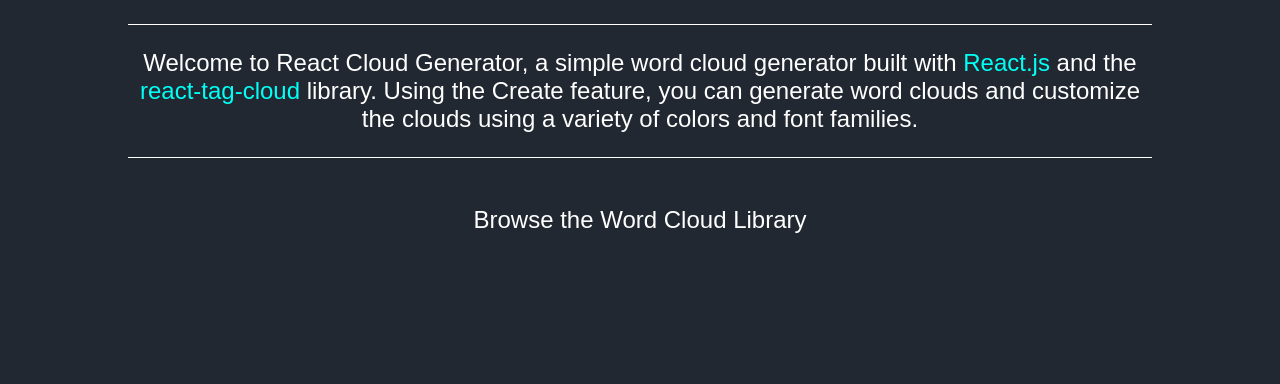
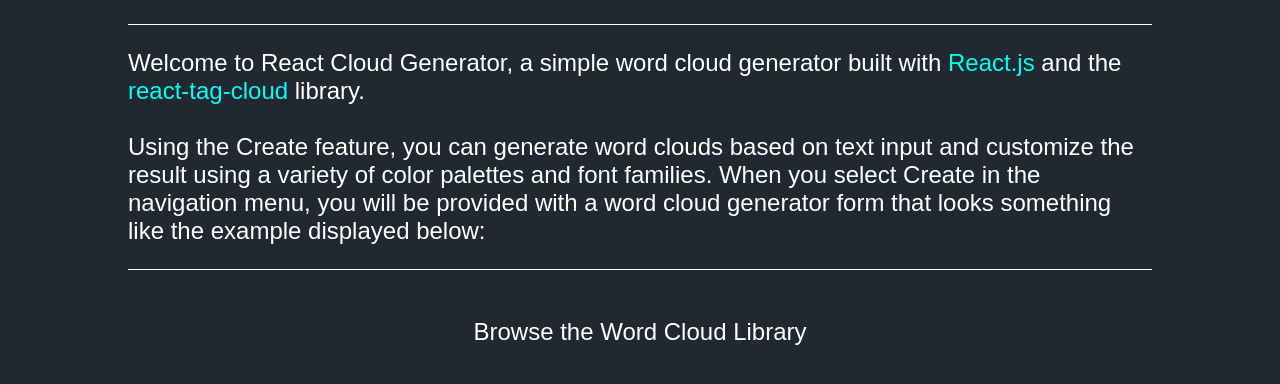
Before and after one commit to owcollier/react-cloud-generator, a React app: page / in a window 1280 px wide. Shown: the part 190-574 px from the top of the page. Built offline with nearby package versions, Linux system fonts and the light colour scheme; no server answers; a web font is replaced by a local one.

Commit message:
home-view.js content update

```diff
--- a/src/components/home-view/home-view.css
+++ b/src/components/home-view/home-view.css
@@ -15,8 +15,10 @@
 }
 
 .home-description p {
-  text-align: center;
   font-size: 24px;
+
+  margin-left: auto;
+  margin-right: auto;
 }
 
 .home-description-link {
--- a/src/components/home-view/home-view.js
+++ b/src/components/home-view/home-view.js
@@ -9,7 +9,11 @@
   return (
     <section className="home-view">
       <div className="home-description">
-        <p className="home-description-p">Welcome to React Cloud Generator, a simple word cloud generator built with <a className="home-description-link">React.js</a> and the <a className="home-description-link">react-tag-cloud</a> library. Using the Create feature, you can generate word clouds and customize the clouds using a variety of colors and font families.</p>
+        <p className="home-description-p">
+          Welcome to React Cloud Generator, a simple word cloud generator built with <a className="home-description-link">React.js</a> and the <a className="home-description-link">react-tag-cloud</a> library.
+          <br></br><br></br>
+          Using the Create feature, you can generate word clouds based on text input and customize the result using a variety of color palettes and font families. When you select Create in the navigation menu, you will be provided with a word cloud generator form that looks something like the example displayed below:
+         </p>
       </div>
       <div className="footer-link-a">
         <a className="library" onClick={() => props.dispatch(fetchClouds())}>Browse the Word Cloud Library</a>
```
